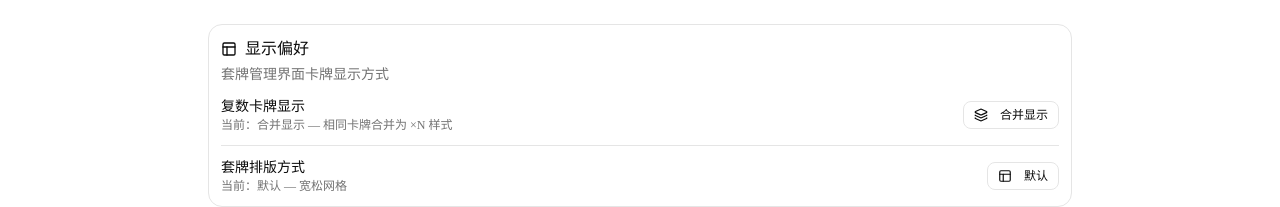
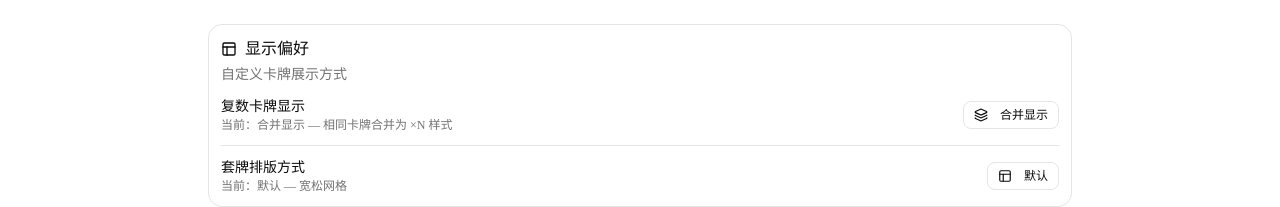
Before and after one commit to vuis0938/MTG-Signature-Tracker, a Next.js app: page /settings in a window 1280 px wide. Shown: the part 282-489 px from the top of the page. Built offline with nearby package versions, Linux system fonts and the light colour scheme; no server answers.

Commit message:
fix: revert card description to original text

```diff
--- a/src/app/(main)/settings/page.tsx
+++ b/src/app/(main)/settings/page.tsx
@@ -135,7 +135,7 @@ export default function SettingsPage() {
             <Layout className="h-4 w-4" />
             显示偏好
           </CardTitle>
-          <CardDescription>套牌管理界面卡牌显示方式</CardDescription>
+          <CardDescription>自定义卡牌展示方式</CardDescription>
         </CardHeader>
         <CardContent className="space-y-3">
           <div className="flex items-center justify-between">
```
